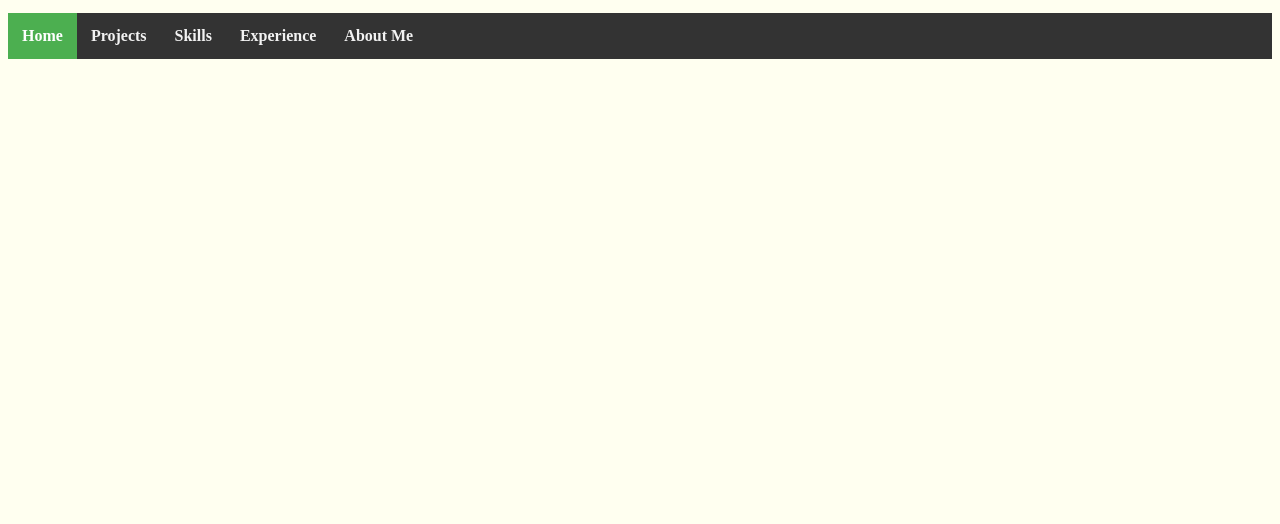
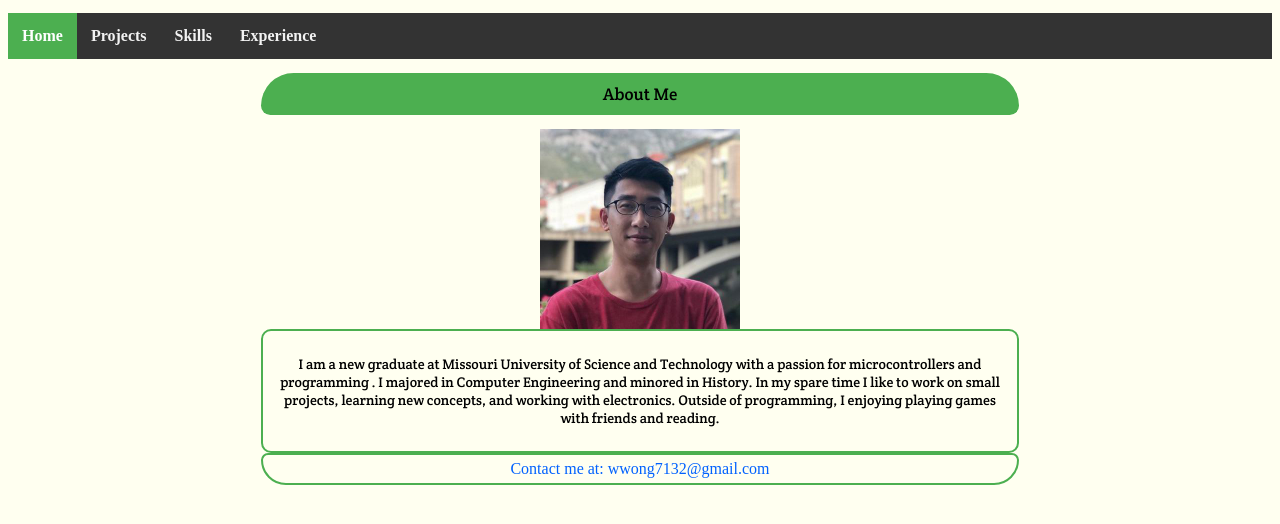
Before and after one commit to wwong7132/wwong7132.github.io, a plain HTML site: page index.html in a window 1280 px wide. Shown: the part 42-566 px from the top of the page. Drawn offline with Linux system fonts and the light colour scheme.

Commit message:
Pictures and fixes
-Added code to check for picture and load them
-Fixed some json data
-Fixed some formatting errors

```diff
--- a/data.json
+++ b/data.json
@@ -3,7 +3,15 @@
 	"pages": [{
 		"id": 0,
 		"title": "Home",
-		"content": ""
+		"content": [{
+			"title": "About Me",
+			"picture": "pics/pic.png",
+			"description": "I am a new graduate at Missouri University of Science and Technology with a passion for microcontrollers and programming . I majored in Computer Engineering and minored in History. In my spare time I like to work on small projects, learning new concepts, and working with electronics. Outside of programming, I enjoying playing games with friends and reading.",
+			"links": [{
+				"title": "Contact me at: wwong7132@gmail.com",
+				"url": "mailto:wwong7132@gmail.com"
+			}]
+		}]
 	}, {
 		"id": 1,
 		"title": "Projects",
@@ -41,13 +49,13 @@
 		"title": "Skills",
 		"content": [{
 			"title": "Programming Languages",
-			"description": ["C++", "C#", "C", "Python", "Java", "JavaScript", "HTML", "CSS", "SQL"]
+			"description": [" C++", " C#", " C", " Python", " Java", " JavaScript ", " HTML ", " CSS ", " SQL"]
 			}, {
 			"title": "Software",
-			"description": ["git", "Microsoft Visual Studio 2015", "Microsoft Office", "ModelSim", "MATLAB", "Quartus II", "Eclipse"]
+			"description": [" git", " Microsoft Visual Studio 2015", " Microsoft Office" , " ModelSim", " MATLAB", " Quartus II", " Eclipse"]
 			}, {
 			"title": "Hardware",
-			"description": ["Arduino", "Raspberry Pi", "ARM-based Microcontrollers"]
+			"description": [" Arduino", " Raspberry Pi", " ARM-based Microcontrollers"]
 		}]
 	}, {
 		"id": 3,
@@ -62,16 +70,5 @@
 			"title": "St. Louis Global Game Jam",
 			"description": ""
 		}]
-	}, {
-		"id": 4,
-		"title": "About Me",
-		"content": [{
-			"title": "About Me",
-			"description": "I am a new graduate at Missouri University of Science and Technology with a passion for microcontrollers and programming . I majored in Computer Engineering and minored in History. In my spare time I like to work on small projects, learning new concepts, and working with electronics. Outside of programming, I enjoying playing games with friends and reading.",
-			"links": [{
-				"title": "Contact Me",
-				"url": "mailto:wwong7132@gmail.com"
-			}]
-		}]
 	}]
 }
--- a/main.css
+++ b/main.css
@@ -82,11 +82,25 @@ h2{
 	padding-top:10px;
 }
 
+/* Frame needed so only one frame is made around row of content */
 #content-bot-frame {
 	border-radius: 10px 10px 35px 35px;
     border: 2px solid #4CAF50;
     padding: 5px;
+}
 
+#content-bot-frame  a {
+	color: #0161FE;
+	text-decoration: none;
+}
+
+#content-bot-frame  a:hover {
+	color: black;
+}
+
+#pic {
+	width:200px;
+	height:200px;
 }
 
 /* The sticky class is added to the navbar with JS when it reaches its scroll position */
--- a/main.js
+++ b/main.js
@@ -1,6 +1,12 @@
 var data;
 
-//$.getJSON( "data.json", saveData);
+//Call function on startup
+saveData(function( json ){
+	data = json;
+
+	//Initialize landing page
+	switchPage( data, 0 );
+})
 
 //Saves json file as global variable
 function saveData( callback) {
@@ -9,11 +15,7 @@ function saveData( callback) {
     });
 }
 
-//Test function
-saveData(function( json ){
-	data = json;
-});
-
+//Main functionality of website
 //Takes json and ID number as inputs. ID corresponds to the number in the json file
 function switchPage( data, id ) {
 	var p = document.createElement('p');
@@ -34,6 +36,15 @@ function switchPage( data, id ) {
 		//Append data
 		content.appendChild( h );
 
+		//Check if json specifies pictures
+		if(data.pages[id].content[i].picture)
+		{
+			var img = document.createElement( 'img' );
+			img.setAttribute( "src", data.pages[id].content[i].picture);
+			img.setAttribute( "id" , "pic" );
+			content.appendChild(img);
+		}
+
 		//Create mid frame
 		var mframe = document.createElement( 'div' );
 		mframe.setAttribute( "id" , "content-mid-frame" );
@@ -46,7 +57,6 @@ function switchPage( data, id ) {
 		mframe.appendChild( p );
 
 		//Fill links and other content if applicable
-
 		//Check if links exist
 		if (data.pages[id].content[i].links){
 			//Create frame div for bottom row
@@ -74,5 +84,5 @@ function switchPage( data, id ) {
 }
 
 function clearPage(){
-	document.getElementById( "content" ).innerHTML = ''
+	document.getElementById( "content" ).innerHTML = '';
 }
--- a/nav.js
+++ b/nav.js
@@ -38,3 +38,6 @@ function generateNav( data ) {
 		header.appendChild(a);
 	}
 }
+
+//Initialize web page
+//switchPage( data, 0 );
```
Also changed, not shown: pics/pic.png (added).
